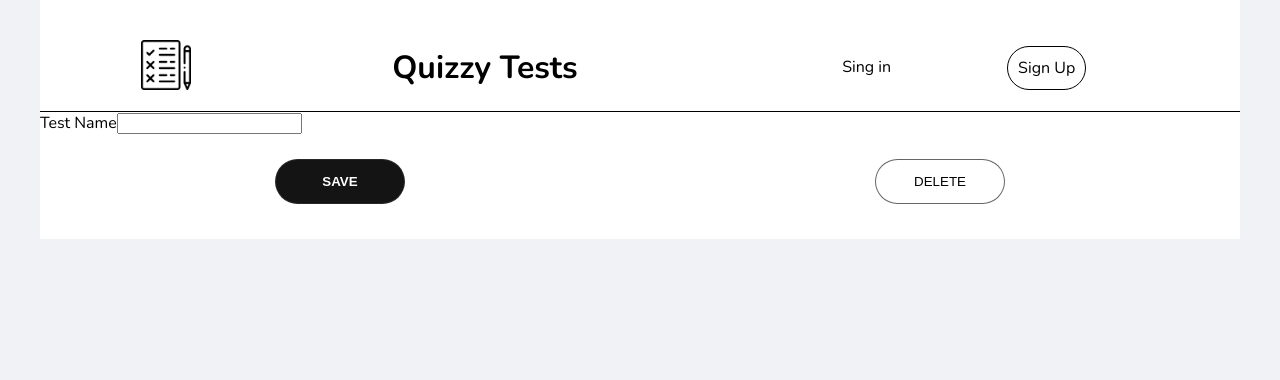
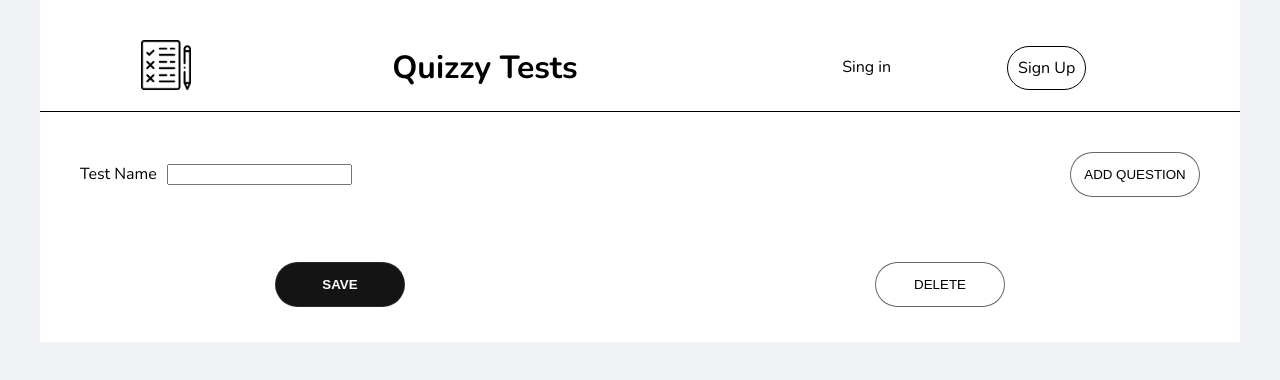
Before and after one commit to TowerOneka/SNP_TEST, a React (Create React App) app: page /testedit in a window 1280 px wide. Shown: the top 380 px of the page. Built offline with nearby package versions, Linux system fonts and the light colour scheme.

Commit message:
last_edit_1701

```diff
--- a/src/components/TestEdit/TestEdit.jsx
+++ b/src/components/TestEdit/TestEdit.jsx
@@ -5,21 +5,24 @@ const TestEdit = () => {
   return (
     <div className={style.container}>
       <div className={style.testName}>
-        <label htmlFor='TestName' className={style.testNameLabel}>
+        <label htmlFor="TestName" className={style.testNameLabel}>
           Test Name
         </label>
         <input
-          type='text'
-          name='TestName'
-          id='TestName'
+          type="text"
+          name="TestName"
+          id="TestName"
           className={style.testNameInput}
           required
         />
+        <div className={style.addButton}>
+          <button className="white_button">Add question</button>
+        </div>
       </div>
-      <div className={style.testBody}></div>
+      <ul className={style.testBody}></ul>
       <div className={style.testButtons}>
-        <button className={style.buttonSave}>Save</button>
-        <button className={style.buttonDelete}>Delete</button>
+        <button className="black_button">Save</button>
+        <button className="white_button">Delete</button>
       </div>
     </div>
   );
--- a/src/components/TestEdit/TestEdit.module.scss
+++ b/src/components/TestEdit/TestEdit.module.scss
@@ -1,6 +1,7 @@
 .container {
   background-color: #fff;
-  padding-bottom: 10px;
+  padding: 0 0 10px 0;
+  margin: 0;
 }
 
 .testButtons {
@@ -8,36 +9,19 @@
   justify-content: space-around;
   margin: 25px 0;
 }
-.buttonSave {
-  background-color: #141414;
-  color: #fff;
-  border: 1px solid rgba(54, 54, 54, 0.6);
-  font-weight: 600;
-  position: relative;
-  outline: none;
-  border-radius: 50px;
+
+.testName {
+  padding: 40px;
   display: flex;
-  justify-content: center;
-  text-transform: uppercase;
   align-items: center;
-  cursor: pointer;
-  height: 45px;
-  width: 130px;
-  opacity: 1;
 }
-.buttonDelete {
-  position: relative;
-  outline: none;
-  text-decoration: none;
-  border-radius: 50px;
-  display: flex;
-  justify-content: center;
-  align-items: center;
-  cursor: pointer;
-  text-transform: uppercase;
-  height: 45px;
-  width: 130px;
-  opacity: 1;
-  background-color: #ffffff;
-  border: 1px solid rgba(0, 0, 0, 0.6);
+.testNameLabel {
+  margin: 0 10px 0 0;
 }
+
+.addButton {
+  flex-grow: 1;
+  button {
+    float: right;
+  }
+}
--- a/src/index.scss
+++ b/src/index.scss
@@ -15,3 +15,36 @@ a {
   text-decoration: none;
   cursor: pointer;
 }
+.black_button {
+  background-color: #141414;
+  color: #fff;
+  border: 1px solid rgba(54, 54, 54, 0.6);
+  font-weight: 600;
+  position: relative;
+  outline: none;
+  border-radius: 50px;
+  display: flex;
+  justify-content: center;
+  text-transform: uppercase;
+  align-items: center;
+  cursor: pointer;
+  height: 45px;
+  width: 130px;
+  opacity: 1;
+}
+.white_button {
+  position: relative;
+  outline: none;
+  text-decoration: none;
+  border-radius: 50px;
+  display: flex;
+  justify-content: center;
+  align-items: center;
+  cursor: pointer;
+  text-transform: uppercase;
+  height: 45px;
+  width: 130px;
+  opacity: 1;
+  background-color: #ffffff;
+  border: 1px solid rgba(0, 0, 0, 0.6);
+}
```
